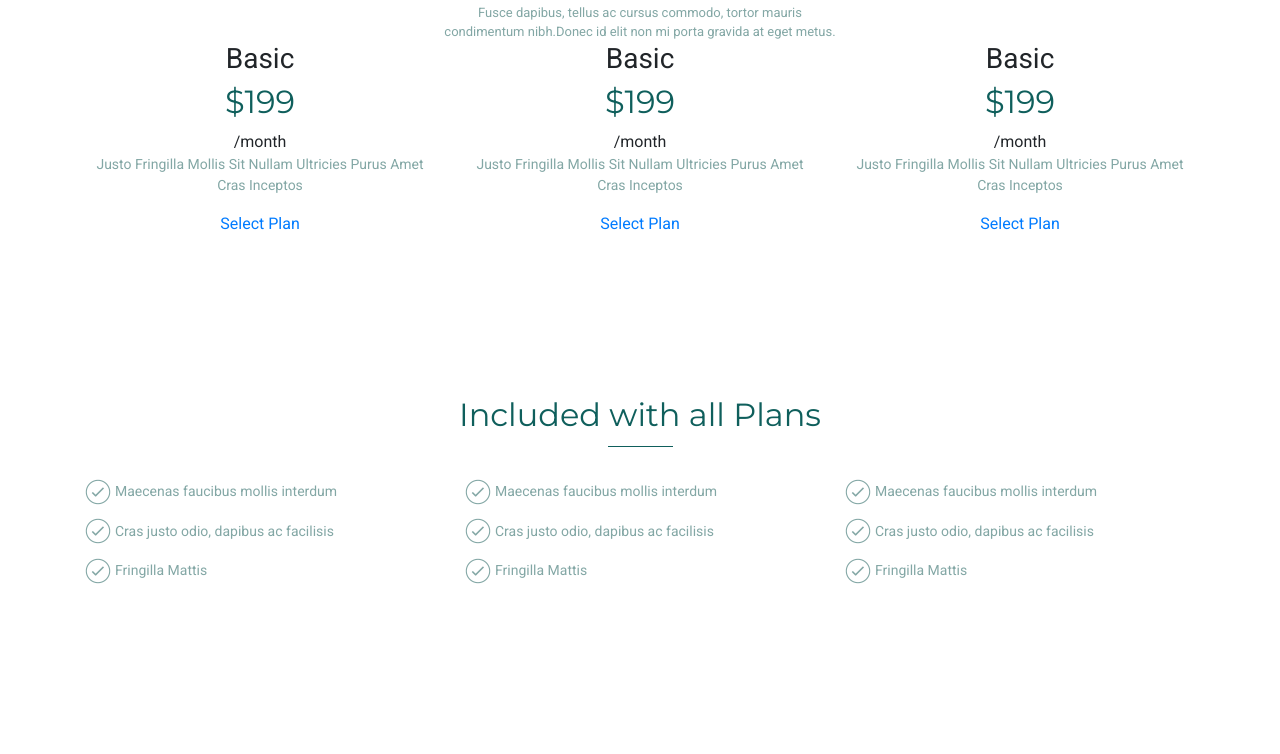
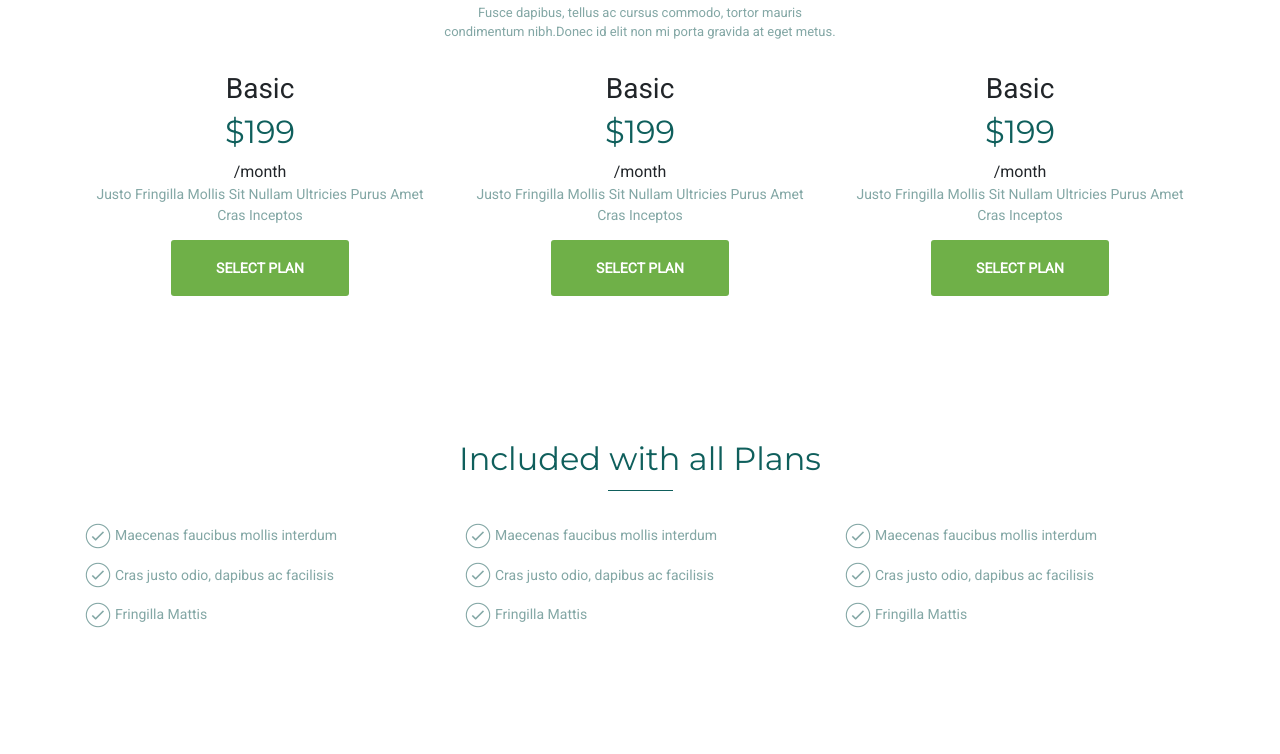
Before and after one commit to alva59/h2ssb217, a plain HTML site: page index.html in a window 1280 px wide. Shown: the part 3557-4311 px from the top of the page. Drawn offline with Linux system fonts and the light colour scheme; files whose address does not match are found by name.

Commit message:
Add files via upload

```diff
--- a/assets/css/style.css
+++ b/assets/css/style.css
@@ -261,7 +261,8 @@ a{text-decoration: none!important;}
 /*Map CSS End*/
 
 
-
+/*Pricing CSS*/
+#pricing p{margin-bottom: 30px;}
 /*Plan CSS Start*/
 
 
--- a/index.html
+++ b/index.html
@@ -278,7 +278,7 @@
               Mollis Sit Nullam
               Ultricies Purus Amet
               Cras Inceptos</p>
-              <a href="#">Select Plan</a>
+              <a href="#" class="green_btn">Select Plan</a>
           </div>
           <div class="col-sm mx-0">
             <h3>Basic</h3>
@@ -288,7 +288,7 @@
               Mollis Sit Nullam
               Ultricies Purus Amet
               Cras Inceptos</p>
-              <a href="#">Select Plan</a>
+              <a href="#" class="green_btn">Select Plan</a>
           </div>
           <div class="col-sm mx-0">
             <h3>Basic</h3>
@@ -298,7 +298,7 @@
               Mollis Sit Nullam
               Ultricies Purus Amet
               Cras Inceptos</p>
-              <a href="#">Select Plan</a>
+              <a href="#" class="green_btn">Select Plan</a>
           </div>
         </div>
       </div>
```
